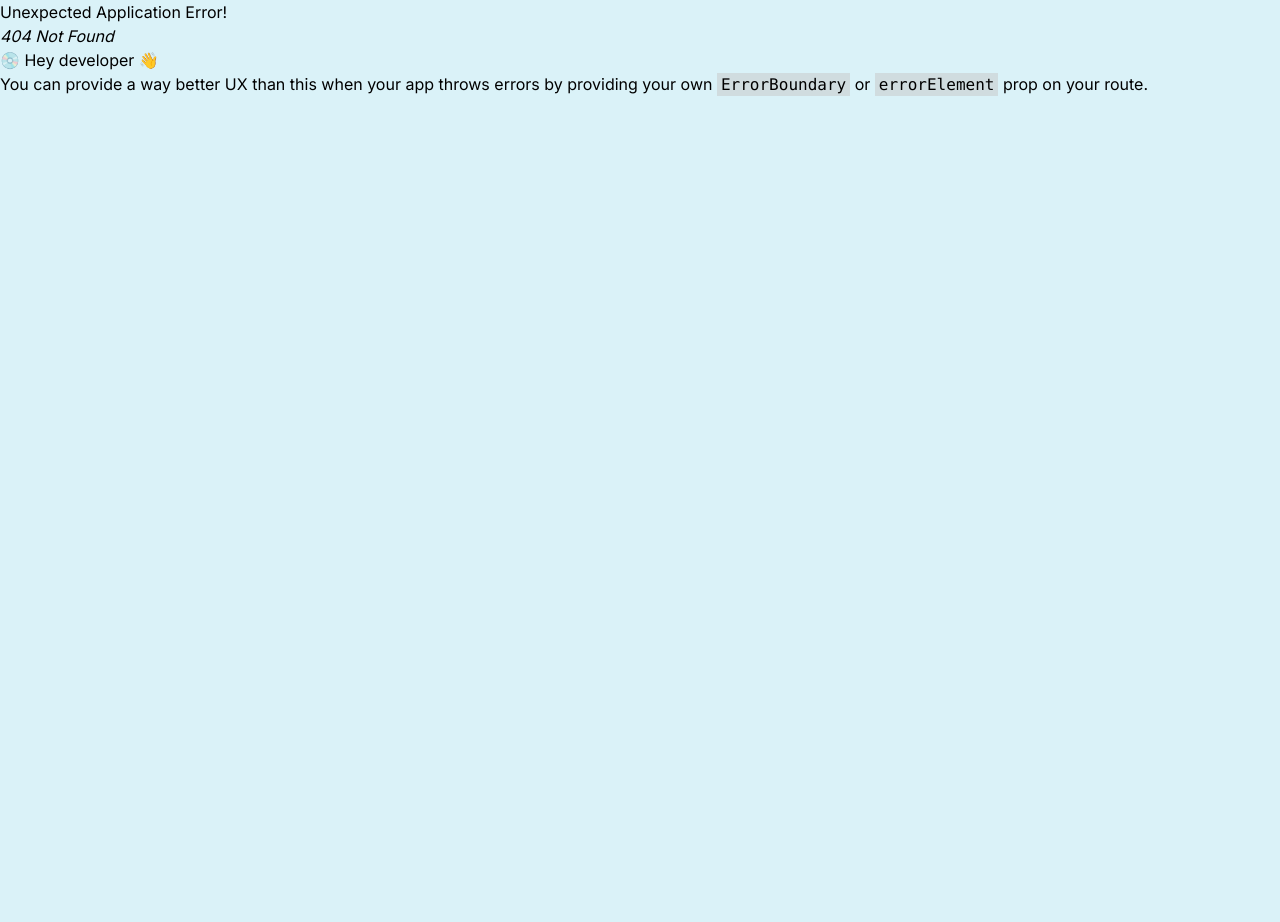
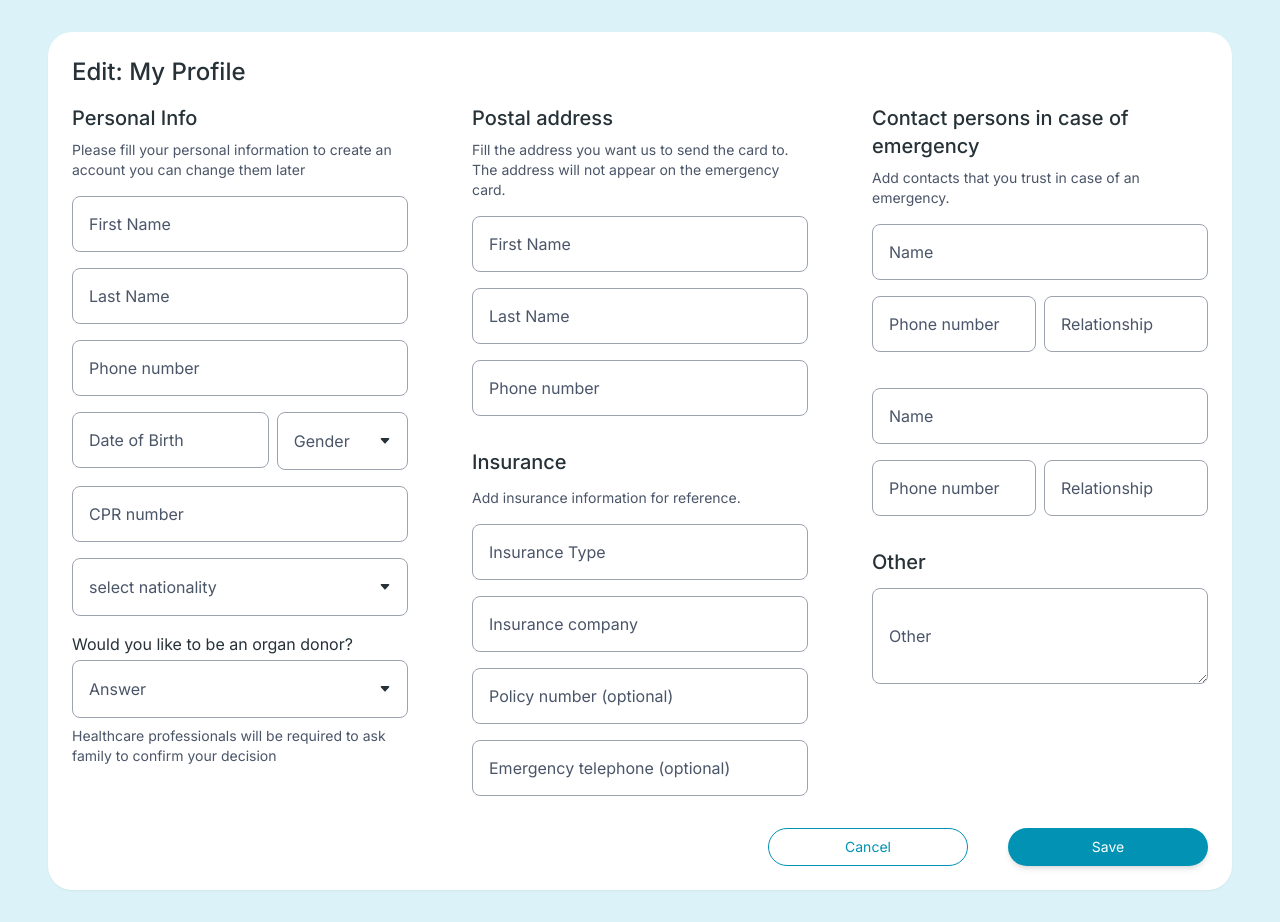
Before and after one commit to dagemtadesse/med-tracker-web, a React (Vite) app: page /edit-profile in a window 1280 px wide. Before the commit this address had no page. Before the commit the page ends 800 px from the top, so only its background shows below. Built offline with nearby package versions, Linux system fonts and the light colour scheme.

Commit message:
edit profile ui implementation

```diff
--- a/src/App.tsx
+++ b/src/App.tsx
@@ -1,4 +1,5 @@
 import { createBrowserRouter, RouterProvider } from 'react-router-dom'
+import EditProfile from './pages/EditProfile'
 
 import Home from './pages/Home'
 import Login from './pages/login'
@@ -10,6 +11,7 @@ export const routes = [
   { path: '/home', element: <Home /> },
   { path: '/reset-password', element: <ResetPassword /> },
   { path: '/login', element: <Login /> },
+  { path: '/edit-profile', element: <EditProfile />}
 ]
 
 function App() {
--- a/src/components/form/Input.tsx
+++ b/src/components/form/Input.tsx
@@ -10,7 +10,7 @@ const Input = ({ lg, label, onChange }: { lg: boolean; label: string; onChange?:
     "absolute top-0 left-0 right-0 bottom-0 px-3 inline-flex transition-all duration-[255ms] ease-acclerate text-lightGrey",
     {
       "items-center": !isActive && !inputRef.current?.value,
-      "items-start -mt`-[10px] text-sm": isActive || inputRef.current?.value,
+      "items-start -mt-[10px] text-sm": isActive || inputRef.current?.value,
     }
   );
 
--- a/src/components/form/Select.tsx
+++ b/src/components/form/Select.tsx
@@ -27,13 +27,13 @@ const Select = ({options, placeholder}: {options: string[], placeholder: string}
   return (
     <>
       <div
-        className="border border-gray-400 py-3 px-4 rounded-lg flex justify-between items-center bg-white"
+        className="border border-gray-400 py-4 px-4 rounded-lg flex justify-between items-center bg-white"
         onClick={() => setIsActive(true)}
         data-testid="Select-wrapper"
         ref={divRef}
       >
         <p className="text-lightGrey" data-testid="Select-label">{value || placeholder}</p>
-        <CaretDownFill size={14} />
+        <CaretDownFill size={12} />
       </div>
 
       {isActive && (
--- /dev/null
+++ b/src/pages/EditProfile.tsx
@@ -0,0 +1,117 @@
+import Input from "../components/form/Input";
+import Select from "../components/form/Select";
+
+const EditProfile = () => {
+  return (
+    <div className=" py-8 px-12 w-full">
+      <div className="bg-white rounded-3xl w-full min-h-full shadow-sm text-textDark p-6 overflow-auto">
+        <div>
+          <h1 className="text-2xl font-medium ">Edit: My Profile</h1>
+        </div>
+        <div className="flex min-h-full gap-16 mt-4">
+          <div className="basis-[33.333%]">
+            <div>
+              <h2 className="text-xl font-medium">Personal Info</h2>
+              <p className="text-sm text-lightGrey mt-2">
+                Please fill your personal information to create an account you
+                can change them later
+              </p>
+            </div>
+            <div className="flex flex-col gap-4 mt-4">
+              <Input label="First Name" lg={false} />
+              <Input label="Last Name" lg={false} />
+              <Input label="Phone number" lg={false} />
+              <div className="flex gap-2">
+                <div className="basis-[60%]">
+                  <Input label="Date of Birth" lg={false} />
+                </div>
+                <div className="basis-[40%]">
+                  <Select placeholder="Gender" options={["male", "female"]} />
+                </div>
+              </div>
+              <Input label="CPR number" lg={false} />
+              <Select options={[]} placeholder="select nationality" />
+              <div>
+                <p className="text-base mb-1">
+                  Would you like to be an organ donor?
+                </p>
+                <Select options={[]} placeholder="Answer" />
+                <p className="text-sm text-lightGrey mt-2">
+                  Healthcare professionals will be required to ask family to
+                  confirm your decision
+                </p>
+              </div>
+            </div>
+          </div>
+          <div className="basis-[33.333%]">
+            <div>
+              <h2 className="text-xl font-medium">Postal address</h2>
+              <p className="text-sm text-lightGrey mt-2">
+                Fill the address you want us to send the card to. The address
+                will not appear on the emergency card.
+              </p>
+            </div>
+            <div className="flex flex-col gap-4 mt-4">
+              <Input label="First Name" lg={false} />
+              <Input label="Last Name" lg={false} />
+              <Input label="Phone number" lg={false} />
+            </div>
+
+            <div>
+              <h2 className="text-xl font-medium mt-8 mb-3">Insurance</h2>
+              <p className="text-sm text-lightGrey mt-2">
+                Add insurance information for reference.
+              </p>
+            </div>
+
+            <div className="flex flex-col gap-4 mt-4">
+              <Input label="Insurance Type" lg={false} />
+              <Input label="Insurance company" lg={false} />
+              <Input label="Policy number (optional)" lg={false} />
+              <Input label="Emergency telephone (optional)" lg={false} />
+            </div>
+          </div>
+          <div className="basis-[33.333%]">
+            <div>
+              <h2 className="text-xl font-medium">
+                Contact persons in case of emergency
+              </h2>
+              <p className="text-sm text-lightGrey mt-2">
+                Add contacts that you trust in case of an emergency.
+              </p>
+            </div>
+            <div className="flex flex-col gap-4 mt-4">
+              <Input label="Name" lg={false} />
+              <div className="flex gap-2">
+                <Input label="Phone number" lg={false} />
+                <Input label="Relationship" lg={false} />
+              </div>
+              <div className="mt-1"></div>
+              <Input label="Name" lg={false} />
+              <div className="flex gap-2">
+                <Input label="Phone number" lg={false} />
+                <Input label="Relationship" lg={false} />
+              </div>
+            </div>
+
+            <div>
+              <h2 className="text-xl font-medium mt-8 mb-3">Other</h2>
+            </div>
+
+            <Input label="Other" lg />
+          </div>
+        </div>
+        <div className="flex justify-end gap-10 text-sm pt-8">
+          <button className="rounded-full text-center border border-solidBlue hover:bg-solidBlue hover:bg-opacity-10 px-10 py-2 text-solidBlue w-[200px]">
+            Cancel
+          </button>
+          <button className="rounded-full text-center shadow-md hover:shadow-lg px-10 py-1 text-white bg-solidBlue w-[200px]">
+            Save
+          </button>
+        </div>
+      </div>
+    </div>
+  );
+};
+
+export default EditProfile;
```
